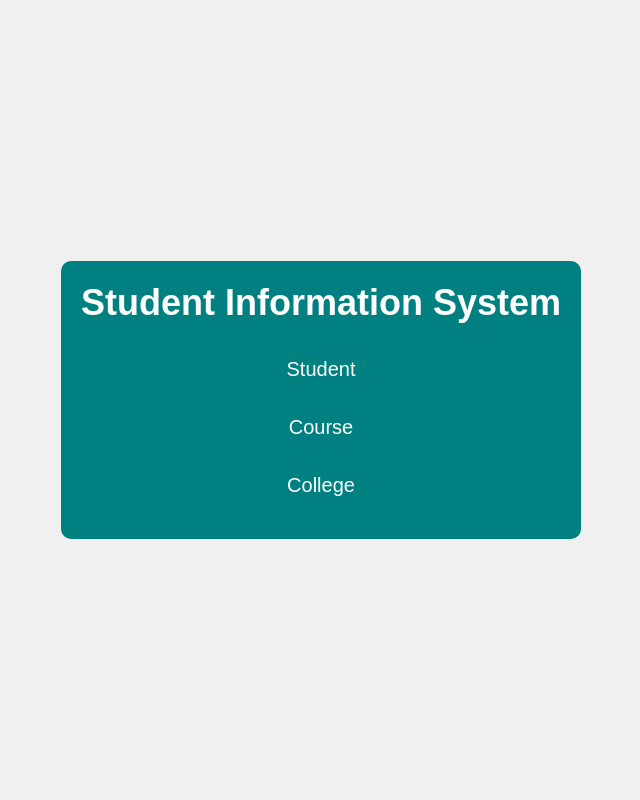
After one commit to joannagiga/SSIS_v3, a Flask app: page /homepage in a window 1280 px wide. The commit adds this page. Shown: the whole page, without its empty margins (319-959 px from the left). Run offline with Flask 3, Linux system fonts and the light colour scheme; some libraries are stand-ins or nearby versions.

Commit message:
added homepage

```diff
--- a/app/__init__.py
+++ b/app/__init__.py
@@ -21,6 +21,10 @@ def create_app(test_config=None):
     mysql.init_app(app)
     CSRFProtect(app)
 
+    @app.route('/homepage')
+    def homepage():
+        return render_template('homepage.html')
+
     @app.route('/')
     def students():
         return render_template('students.html')
--- /dev/null
+++ b/app/templates/homepage.html
@@ -0,0 +1,82 @@
+<!DOCTYPE html>
+<html lang="en">
+
+<head>
+  <meta charset="UTF-8">
+  <meta name="viewport" content="width=device-width, initial-scale=1.0">
+  <title>Student Information System</title>
+  <link rel="stylesheet" href="https://maxcdn.bootstrapcdn.com/bootstrap/4.0.0/css/bootstrap.min.css">
+
+  <style>
+    /* Custom CSS to replicate the green container style */
+    * {
+      padding: 0;
+      margin: 0;
+      font-family: sans-serif;
+      box-sizing: border-box;
+    }
+
+    body, html {
+      height: 100%;
+      margin: 0;
+      display: flex;
+      justify-content: center;
+      align-items: center;
+      background-color: #f0f0f0; /* Background color for demonstration */
+    }
+
+    .box {
+      max-width: 650px;
+      padding: 20px;
+      border-radius: 10px;
+      background-color: #008080;
+      color: #fff;
+      text-align: center;
+    }
+
+    h1 {
+      font-size: 36px;
+      font-weight: bold;
+      margin-bottom: 20px;
+    }
+
+    .buttons-group {
+      display: flex;
+      flex-direction: column;
+    }
+
+    .btn {
+      width: 100%;
+      margin-bottom: 10px;
+    }
+
+    .btn-primary {
+      background-color: #008080;
+      border-color: #008080;
+    }
+
+    .btn-primary:hover {
+      background-color: #005353;
+      border-color: #005353;
+    }
+
+  </style>
+</head>
+
+<body>
+
+  <div class="box">
+    <h1>Student Information System</h1>
+    <div class="buttons-group">
+      <a href="/" class="btn btn-primary btn-lg">Student</a>
+      <a href="/course/" class="btn btn-primary btn-lg">Course</a>
+      <a href="/college/" class="btn btn-primary btn-lg">College</a>
+    </div>
+  </div>
+
+  <script src="https://code.jquery.com/jquery-3.2.1.slim.min.js"></script>
+  <script src="https://cdnjs.cloudflare.com/ajax/libs/popper.js/1.12.9/umd/popper.min.js"></script>
+  <script src="https://maxcdn.bootstrapcdn.com/bootstrap/4.0.0/js/bootstrap.min.js"></script>
+</body>
+
+</html>
```
Also changed, not shown: app/templates/base.html (added, +27 -0 lines), app/templates/college.html (+8 -33 lines), app/templates/course.html (+7 -32 lines), app/templates/students.html (+7 -31 lines), 3 other files.
